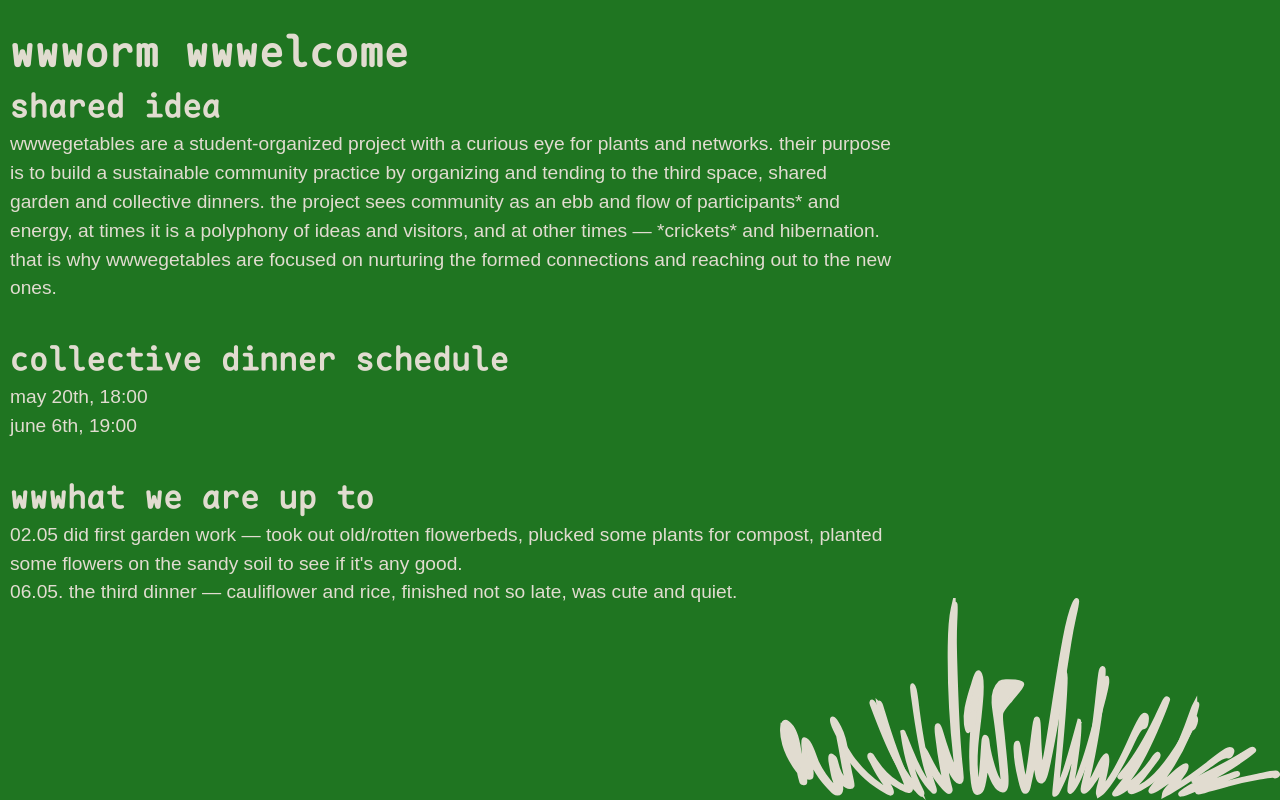
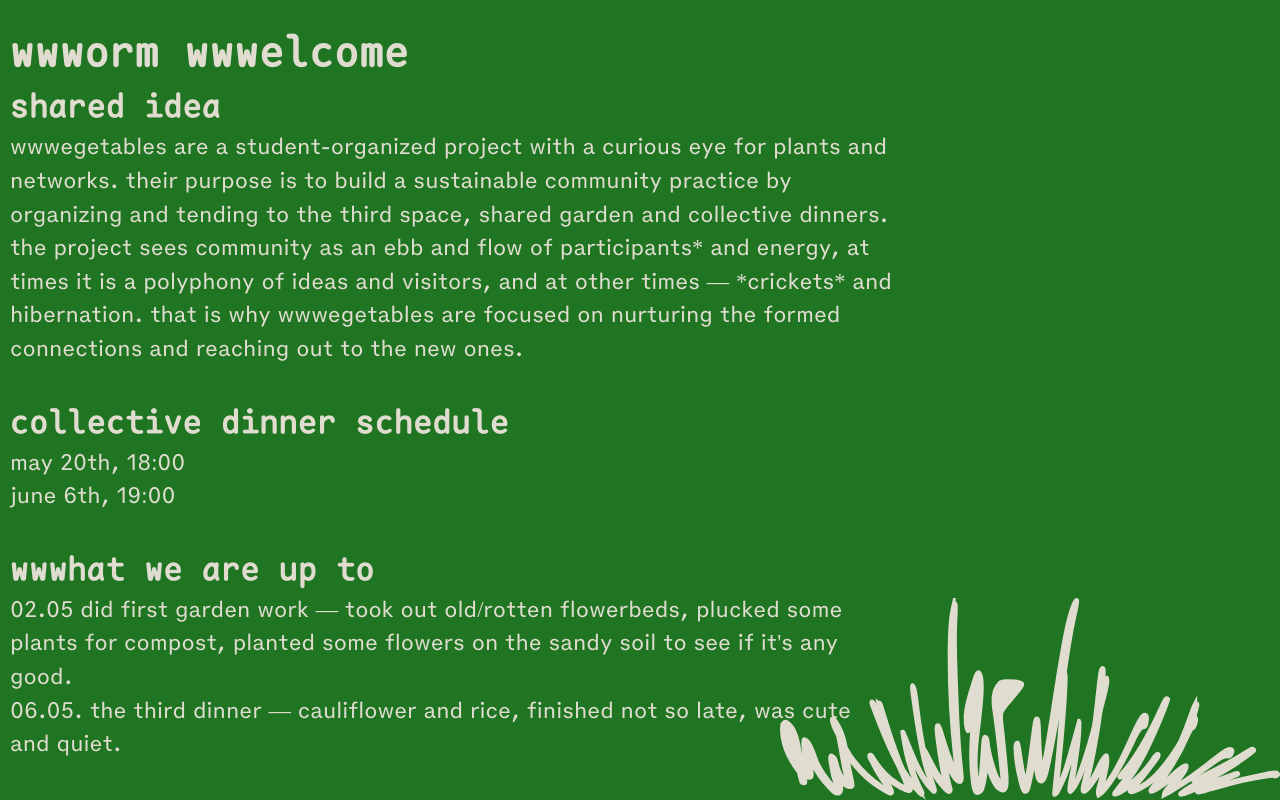
Before and after one commit to wwwegetables/irl-wwwegetables, a plain HTML site: page index.html in a window 1280 px wide. Drawn offline with nearby package versions, Linux system fonts and the light colour scheme; a web font is replaced by a local one.

Commit message:
changed typeface, added antialising.

```diff
--- a/styles.css
+++ b/styles.css
@@ -42,7 +42,9 @@
 body{
     margin: 20px 10px;
     background-color: var(--gggreen);
-    color: var(--wwwhite)
+    color: var(--wwwhite);
+    -webkit-font-smoothing: antialiased;
+    -moz-osx-font-smoothing: grayscale;
 }
 
 h2, h1 {
@@ -58,8 +60,8 @@ h2{
 }
 
 p, li{
-    font-family: var(--mechanik), sans-serif;
-    font-size: clamp(1rem, 1.2rem, 1.4rem);
+    font-family: var(--mechanik);
+    font-size: clamp(1.2rem, 1.4rem, 1.6rem);
 }
 
 /*body{
```
Also changed, not shown: assets/mechanik-reg.otf (added).
